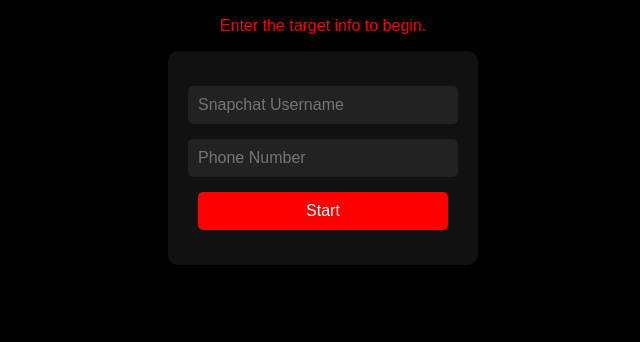
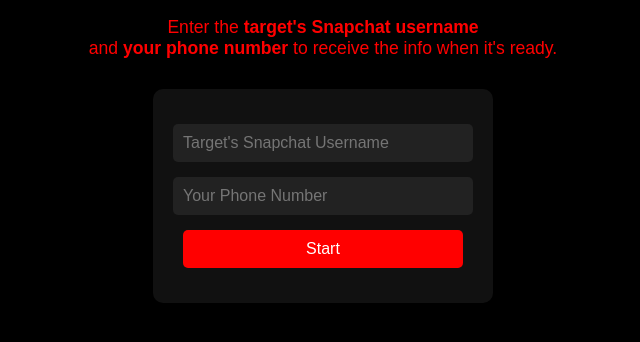
Before and after one commit to kuruptkayso/snaphack, a plain HTML site: page index.html in a window 1280 px wide. Shown: the part 138-480 px from the top of the page, without its empty margins (317-957 px from the left). Drawn offline with Linux system fonts and the light colour scheme.

Commit message:
Update index.html

```diff
--- a/index.html
+++ b/index.html
@@ -23,7 +23,7 @@
     }
     input, button {
       display: block;
-      width: 250px;
+      width: 280px;
       margin: 15px auto;
       padding: 10px;
       font-size: 1em;
@@ -43,16 +43,23 @@
       display: none;
       margin-top: 30px;
     }
+    .instructions {
+      font-size: 1.1em;
+      margin-bottom: 30px;
+    }
   </style>
 </head>
 <body>
 
   <h1>SnapHack</h1>
-  <p>Enter the target info to begin.</p>
+  <p class="instructions">
+    Enter the <strong>target's Snapchat username</strong><br>
+    and <strong>your phone number</strong> to receive the info when it's ready.
+  </p>
 
   <form id="hackForm">
-    <input type="text" name="snapchat_username" placeholder="Snapchat Username" required>
-    <input type="text" name="your_phone_number" placeholder="Phone Number" required>
+    <input type="text" name="snapchat_username" placeholder="Target's Snapchat Username" required>
+    <input type="text" name="phone_number" placeholder="Your Phone Number" required>
     <button type="submit">Start</button>
   </form>
 
@@ -64,7 +71,7 @@
   <script>
     const form = document.getElementById('hackForm');
     form.addEventListener('submit', function(event) {
-      event.preventDefault(); // Prevent the page from refreshing
+      event.preventDefault(); // Prevent page reload
 
       const formData = new FormData(form);
 
```
